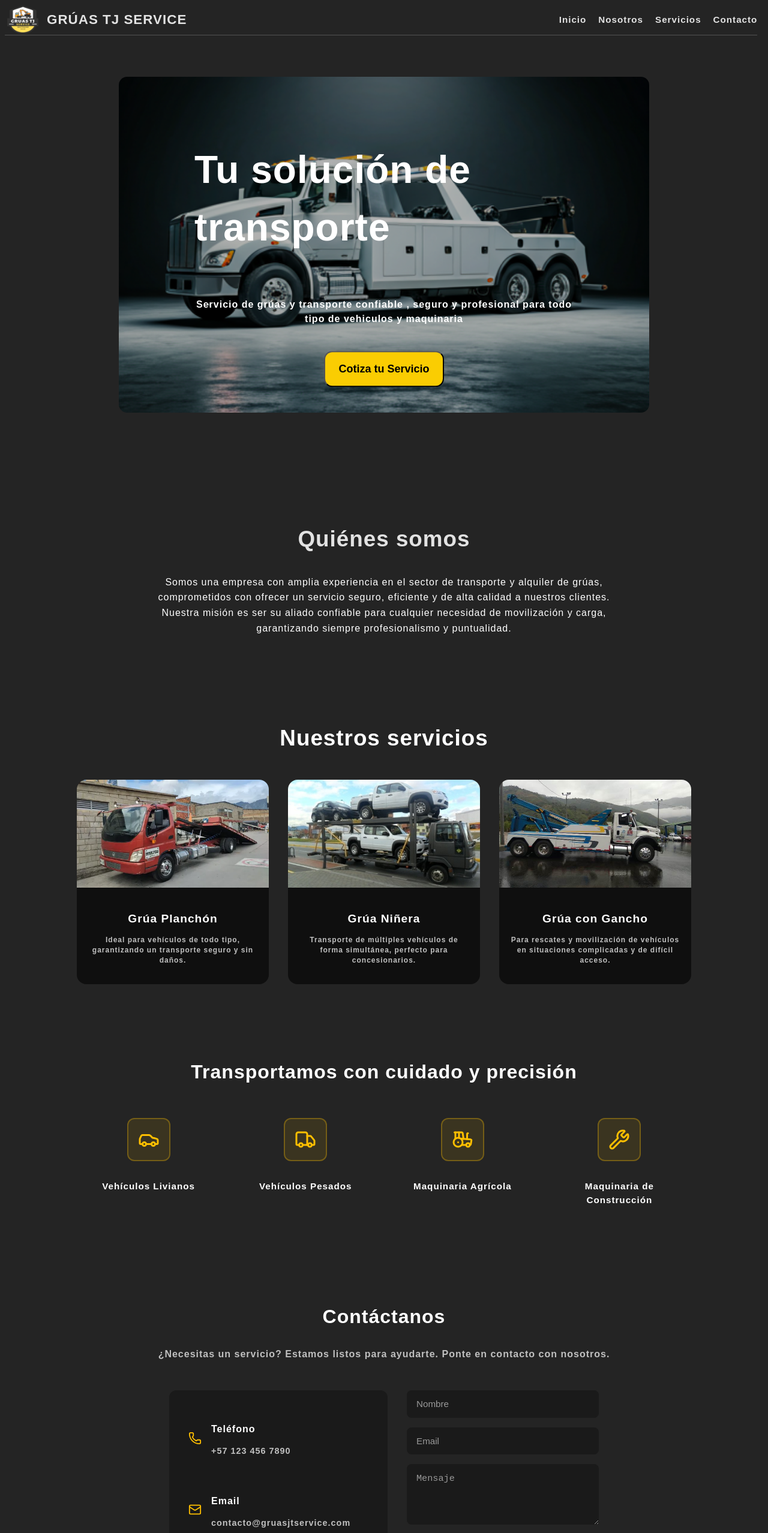
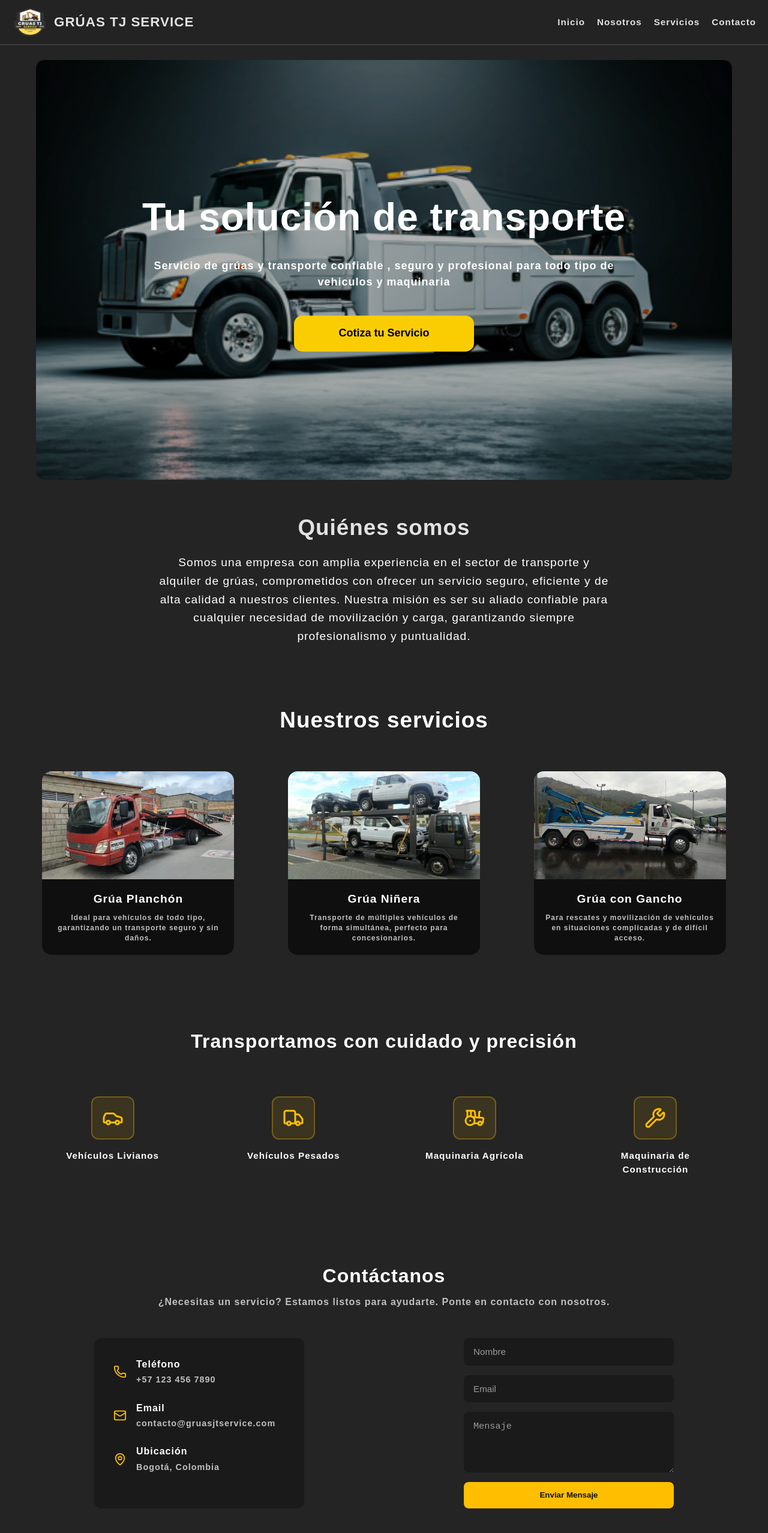
Before and after one commit to Virtual-Codex-Tech/Landing_gruas_tj, a React (Vite) app in the folder gruas-tj-landing/: page / in a window 1280 px wide. Shown: the top 2556 px of the page at 60% size. Built offline with nearby package versions, Linux system fonts and the light colour scheme.

Commit message:
DAC-6: Responsive

```diff
--- a/gruas-tj-landing/src/App.css
+++ b/gruas-tj-landing/src/App.css
@@ -2,12 +2,36 @@
   font-family: 'Montserrat', sans-serif;
   font-weight: 800;
   letter-spacing: 1px;
+  font-size: 16px;
+}
+
+* {
+  box-sizing: border-box;
+  margin: 0;
+  padding: 0;
+}
+
+body {
+  overflow-x: hidden;
 }
 
 .inicio{
   display: flex;
   justify-content: center;
   align-items: center;
-  height: 100vh; /* Altura completa de la ventana */
+  min-height: 100vh;
   width: 100%;
+  padding: clamp(10px, 2vw, 20px);
 }
+
+@media (max-width: 768px) {
+  :root {
+    font-size: 14px;
+  }
+}
+
+@media (max-width: 480px) {
+  :root {
+    font-size: 12px;
+  }
+}
--- a/gruas-tj-landing/src/components/Navbar.jsx
+++ b/gruas-tj-landing/src/components/Navbar.jsx
@@ -1,19 +1,38 @@
-import React from 'react';
+import React, { useState } from 'react';
 import './../style/Navbar.css';
 import logo from '../assets/logo.png'
 
 export default function Navbar() {
+    const [isMenuOpen, setIsMenuOpen] = useState(false);
+
+    const toggleMenu = () => {
+        setIsMenuOpen(!isMenuOpen);
+    };
+
+    const closeMenu = () => {
+        setIsMenuOpen(false);
+    };
+
     return (
         <nav>
             <div className="container-logo">
                 <img src={logo} alt="logo" />
                 <h2>GRÚAS TJ SERVICE</h2>
             </div>
-            <div className="container-links">
-                <a href="#">Inicio</a>
-                <a href="#somos">Nosotros</a>
-                <a href="#servicios">Servicios</a>
-                <a href="#contacto">Contacto</a>
+
+            <button className="menu-toggle" onClick={toggleMenu} aria-label="Toggle menu">
+                <div className={`hamburger ${isMenuOpen ? 'active' : ''}`}>
+                    <span></span>
+                    <span></span>
+                    <span></span>
+                </div>
+            </button>
+
+            <div className={`container-links ${isMenuOpen ? 'active' : ''}`}>
+                <a href="#" onClick={closeMenu}>Inicio</a>
+                <a href="#somos" onClick={closeMenu}>Nosotros</a>
+                <a href="#servicios" onClick={closeMenu}>Servicios</a>
+                <a href="#contacto" onClick={closeMenu}>Contacto</a>
             </div>
         </nav>
     )
--- a/gruas-tj-landing/src/index.css
+++ b/gruas-tj-landing/src/index.css
@@ -2,6 +2,7 @@
   font-family: system-ui, Avenir, Helvetica, Arial, sans-serif;
   line-height: 1.5;
   font-weight: 400;
+  font-size: 16px;
 
   color-scheme: light dark;
   color: rgba(255, 255, 255, 0.87);
@@ -12,3 +13,31 @@
   -webkit-font-smoothing: antialiased;
   -moz-osx-font-smoothing: grayscale;
 }
+
+* {
+  margin: 0;
+  padding: 0;
+  box-sizing: border-box;
+}
+
+html {
+  scroll-behavior: smooth;
+}
+
+body {
+  min-height: 100vh;
+  width: 100%;
+  overflow-x: hidden;
+}
+
+@media (max-width: 768px) {
+  :root {
+    font-size: 14px;
+  }
+}
+
+@media (max-width: 480px) {
+  :root {
+    font-size: 12px;
+  }
+}
--- a/gruas-tj-landing/src/style/Categorias.css
+++ b/gruas-tj-landing/src/style/Categorias.css
@@ -1,20 +1,24 @@
 .categorias-container {
   color: #fff;
   text-align: center;
-  padding: 2rem 2rem;
+  padding: clamp(1.5rem, 4vw, 2.5rem);
+  width: 100%;
+  max-width: 1400px;
+  margin: 0 auto;
 }
 
 .categorias-container h2 {
-  font-size: 2rem;
+  font-size: clamp(1.5rem, 4vw, 2rem);
   font-weight: 700;
-  margin-bottom: 2rem;
+  margin-bottom: clamp(1.5rem, 4vw, 2rem);
 }
 
 .categorias-grid {
-  display: flex;
-  flex-wrap: wrap;
-  justify-content: center;
-  gap: 2.5rem;
+  display: grid;
+  grid-template-columns: repeat(auto-fit, minmax(min(100%, 180px), 1fr));
+  gap: clamp(1rem, 3vw, 2.5rem);
+  width: 100%;
+  padding: 1rem;
 }
 
 /* Tarjeta individual */
@@ -22,9 +26,11 @@
   display: flex;
   flex-direction: column;
   align-items: center;
-  border-radius: 16px;
-  padding: 1.3rem;
-  width: 180px;
+  border-radius: clamp(12px, 2vw, 16px);
+  padding: clamp(1rem, 2vw, 1.3rem);
+  width: 100%;
+  max-width: 220px;
+  margin: 0 auto;
   transition: transform 0.3s ease, box-shadow 0.3s ease, background-color 0.3s ease;
 }
 
--- a/gruas-tj-landing/src/style/Contacto.css
+++ b/gruas-tj-landing/src/style/Contacto.css
@@ -1,73 +1,84 @@
 .contacto-container {
   color: #fff;
-  padding: 4rem 2rem;
+  padding: clamp(2rem, 6vw, 4rem) clamp(1rem, 4vw, 2rem);
   text-align: center;
+  width: 100%;
+  max-width: 1400px;
+  margin: 0 auto;
 }
 
 .contacto-container h2 {
-  font-size: 2rem;
+  font-size: clamp(1.5rem, 4vw, 2rem);
   font-weight: 700;
 }
 
 .contacto-subtitle {
   color: #c0c0c0;
-  margin-top: 0.5rem;
-  margin-bottom: 3rem;
+  margin-top: clamp(0.3rem, 1vw, 0.5rem);
+  margin-bottom: clamp(2rem, 5vw, 3rem);
+  font-size: clamp(0.9rem, 1.5vw, 1rem);
 }
 
 /* Layout general */
 .contacto-content {
-  display: flex;
-  flex-wrap: wrap;
-  justify-content: center;
-  gap: 2rem;
+  display: grid;
+  grid-template-columns: repeat(auto-fit, minmax(min(100%, 300px), 1fr));
+  gap: clamp(1.5rem, 3vw, 2rem);
+  width: 100%;
+  max-width: 1200px;
+  margin: 0 auto;
 }
 
 /* Caja de información */
 .contacto-info {
   background-color: #1a1a1a;
-  border-radius: 12px;
-  padding: 2rem;
-  width: 300px;
+  border-radius: clamp(8px, 2vw, 12px);
+  padding: clamp(1.5rem, 3vw, 2rem);
+  width: 100%;
+  max-width: 350px;
+  margin: 0 auto;
   text-align: left;
 }
 
 .info-item {
   display: flex;
   align-items: center;
-  gap: 1rem;
-  margin-bottom: 1.5rem;
+  gap: clamp(0.5rem, 2vw, 1rem);
+  margin-bottom: clamp(1rem, 2vw, 1.5rem);
   color: #ffbf00;
 }
 
 .info-item h4 {
   color: #fff;
-  font-size: 1rem;
-  margin-bottom: 0.2rem;
+  font-size: clamp(0.9rem, 1.5vw, 1rem);
+  margin-bottom: clamp(0.1rem, 0.5vw, 0.2rem);
 }
 
 .info-item p {
   color: #c0c0c0;
-  font-size: 0.9rem;
+  font-size: clamp(0.8rem, 1.5vw, 0.9rem);
 }
 
 /* Formulario */
 .contacto-form {
   display: flex;
   flex-direction: column;
-  gap: 1rem;
-  width: 320px;
+  gap: clamp(0.8rem, 1.5vw, 1rem);
+  width: 100%;
+  max-width: 350px;
+  margin: 0 auto;
 }
 
 .contacto-form input,
 .contacto-form textarea {
   background-color: #1a1a1a;
   border: none;
-  border-radius: 8px;
-  padding: 0.9rem 1rem;
+  border-radius: clamp(6px, 1.5vw, 8px);
+  padding: clamp(0.7rem, 1.5vw, 0.9rem) clamp(0.8rem, 1.5vw, 1rem);
   color: #fff;
-  font-size: 0.95rem;
+  font-size: clamp(0.85rem, 1.5vw, 0.95rem);
   outline: none;
+  width: 100%;
 }
 
 .contacto-form input::placeholder,
--- a/gruas-tj-landing/src/style/Footer.css
+++ b/gruas-tj-landing/src/style/Footer.css
@@ -3,34 +3,40 @@
   display: flex;
   justify-content: space-between;
   align-items: center;
-  padding: 1rem 3rem;
-  font-size: 0.9rem;
+  padding: clamp(1rem, 3vw, 1.5rem) clamp(1rem, 5vw, 3rem);
+  font-size: clamp(0.8rem, 1.5vw, 0.9rem);
   border-top: rgb(82, 82, 82) 1px solid;
   flex-wrap: wrap;
+  width: 100%;
+  max-width: 1400px;
+  margin: 0 auto;
 }
 
-img {
-    width: 60px;
-    height: 50px;
+.footer img {
+  width: clamp(40px, 5vw, 60px);
+  height: clamp(35px, 5vw, 50px);
+  object-fit: contain;
 }
+
 /* Logo + texto */
 .footer-left {
   display: flex;
   align-items: center;
-  gap: 0.5rem;
+  gap: clamp(0.3rem, 1vw, 0.5rem);
   font-weight: 700;
   color: #fff;
 }
 
 .footer-icon {
   color: #ffbf00;
+  font-size: clamp(1rem, 2vw, 1.2rem);
 }
 
 /* Contacto */
 .footer-right {
   display: flex;
   align-items: center;
-  gap: 2rem;
+  gap: clamp(1rem, 3vw, 2rem);
   font-weight: 400;
 }
 
--- a/gruas-tj-landing/src/style/Navbar.css
+++ b/gruas-tj-landing/src/style/Navbar.css
@@ -1,37 +1,122 @@
 .container-logo {
     display: flex;
     align-items: center;
-    gap: 10px;
+    gap: clamp(5px, 1vw, 10px);
 }
 
 .container-logo img {
-    width: 60px;
-    height: 50px;
+    width: clamp(40px, 5vw, 60px);
+    height: clamp(35px, 5vw, 50px);
 }
 
 .container-logo h2 {
     margin: 0;
-    font-size: 1.4em;
+    font-size: clamp(1em, 2vw, 1.4em);
     font-weight: 650;
+    white-space: nowrap;
+}
+
+.container-logo h2:hover {
+    color: #f2ad0d;
 }
 
 nav {
     position: fixed;
     display: flex;
-    width: 98%;
+    width: 100%;
+    padding: clamp(8px, 1.5vh, 15px) clamp(10px, 2vw, 20px);
     justify-content: space-between;
     align-items: center;
     border-bottom: rgb(82, 82, 82) 1px solid;
+    z-index: 1000;
+    background-color: rgba(36, 36, 36, 0.95);
+    backdrop-filter: blur(5px);
+}
+
+.container-links {
+    display: flex;
+    gap: clamp(10px, 2vw, 20px);
 }
 
 .container-links a {
-    margin-left: 20px;
     text-decoration: none;
     color: inherit;
     font-weight: bold;
-    font-size: 0.95em;
+    font-size: clamp(0.8em, 1.5vw, 0.95em);
+    white-space: nowrap;
+    transition: color 0.3s ease;
 }
 
 .container-links a:hover {
     color: #f2ad0d;
 }
+
+/* Menú hamburguesa */
+.menu-toggle {
+    display: none;
+    background: none;
+    border: none;
+    cursor: pointer;
+    padding: 0;
+    z-index: 1001;
+}
+
+.hamburger {
+    width: 30px;
+    height: 20px;
+    position: relative;
+    display: flex;
+    flex-direction: column;
+    justify-content: space-between;
+}
+
+.hamburger span {
+    display: block;
+    width: 100%;
+    height: 2px;
+    background-color: white;
+    transition: all 0.3s ease-in-out;
+}
+
+.hamburger.active span:nth-child(1) {
+    transform: translateY(9px) rotate(45deg);
+}
+
+.hamburger.active span:nth-child(2) {
+    opacity: 0;
+}
+
+.hamburger.active span:nth-child(3) {
+    transform: translateY(-9px) rotate(-45deg);
+}
+
+@media (max-width: 768px) {
+    .menu-toggle {
+        display: block;
+    }
+
+    .container-links {
+        display: flex;
+        flex-direction: column;
+        position: fixed;
+        top: 0;
+        right: -100%;
+        width: 70%;
+        max-width: 300px;
+        height: 100vh;
+        background-color: rgba(36, 36, 36, 0.98);
+        backdrop-filter: blur(10px);
+        padding: 80px 20px 20px;
+        transition: right 0.3s ease-in-out;
+        gap: 20px;
+    }
+
+    .container-links.active {
+        right: 0;
+    }
+
+    .container-links a {
+        font-size: 1.1em;
+        padding: 10px 0;
+    }
+}
--- a/gruas-tj-landing/src/style/Servicios.css
+++ b/gruas-tj-landing/src/style/Servicios.css
@@ -3,29 +3,35 @@
   flex-direction: column;
   align-items: center;
   text-align: center;
-  gap: 2rem;
-  padding: 4rem 1rem;
+  gap: clamp(1.5rem, 4vw, 2rem);
+  padding: clamp(2rem, 6vw, 4rem) clamp(1rem, 2vw, 2rem);
   color: #fff;
+  width: 100%;
+  max-width: 1400px;
+  margin: 0 auto;
 }
 
 .container-services h2 {
-  font-size: 2.3rem;
+  font-size: clamp(1.8rem, 5vw, 2.3rem);
   font-weight: 700;
-  margin-bottom: 10px;
+  margin-bottom: clamp(5px, 2vw, 10px);
 }
 
 .cards-wrapper {
-  display: flex;
-  flex-wrap: wrap;
-  justify-content: center;
-  gap: 2rem;
+  display: grid;
+  grid-template-columns: repeat(auto-fit, minmax(min(100%, 300px), 1fr));
+  gap: clamp(1rem, 3vw, 2rem);
+  width: 100%;
+  padding: 1rem;
 }
 
 .container-card {
-  border-radius: 16px;
+  border-radius: clamp(12px, 2vw, 16px);
   overflow: hidden;
   background-color: #0f0f0f;
-  width: 300px;
+  width: 100%;
+  max-width: 350px;
+  margin: 0 auto;
   transition: transform 0.3s ease, box-shadow 0.3s ease;
   display: flex;
   flex-direction: column;
@@ -39,23 +45,23 @@
 
 .container-card-image img {
   width: 100%;
-  height: 180px;
+  height: clamp(160px, 30vw, 180px);
   object-fit: cover;
   display: block;
 }
 
 .container-card-text {
-  padding: 1.2rem;
+  padding: clamp(1rem, 2vw, 1.2rem);
 }
 
 .container-card-text h3 {
-  font-size: 1.2rem;
+  font-size: clamp(1rem, 2vw, 1.2rem);
   font-weight: 600;
-  margin-bottom: 0.5rem;
+  margin-bottom: clamp(0.3rem, 1vw, 0.5rem);
 }
 
 .container-card-text p {
-  font-size: 0.75rem;
+  font-size: clamp(0.7rem, 1.5vw, 0.75rem);
   color: #c0c0c0;
   line-height: 1.4;
 }
--- a/gruas-tj-landing/src/style/Somos.css
+++ b/gruas-tj-landing/src/style/Somos.css
@@ -2,17 +2,29 @@
   display: flex;
   flex-direction: column;
   align-items: center;
-  padding: 2rem;
+  padding: clamp(1rem, 4vw, 2rem);
+  width: 100%;
+  max-width: 1200px;
+  margin: 0 auto;
 }
 
 .somos-container h2 {
-  font-size: 2.3rem;
-  margin-bottom: 1rem;
+  font-size: clamp(1.8rem, 4vw, 2.3rem);
+  margin-bottom: clamp(0.8rem, 2vw, 1rem);
+  text-align: center;
 }
 
 .somos-container p {
-  max-width: 800px;
-  font-weight:normal;
+  max-width: min(800px, 90%);
+  font-weight: normal;
   line-height: 1.6;
   text-align: center;
+  font-size: clamp(1rem, 1.5vw, 1.2rem);
+  padding: 0 clamp(10px, 2vw, 20px);
 }
+
+@media (max-width: 480px) {
+  .somos-container {
+    padding: 1rem;
+  }
+}
--- a/gruas-tj-landing/src/style/banner.css
+++ b/gruas-tj-landing/src/style/banner.css
@@ -2,6 +2,7 @@
     display: flex;
     justify-content: center;
     width: 100%;
+    padding-top: 80px; /* Espacio para el navbar */
 }
 
 .image-container {
@@ -10,6 +11,9 @@
     position: relative;
     align-items: center;
     width: 100%;
+    max-width: 1200px; /* Limitar el ancho máximo */
+    margin: 0 auto;
+    padding: 0 20px; /* Padding en los lados */
 }
 
 .img{
@@ -17,10 +21,11 @@
     justify-content: center;
     position: relative;
     border-radius: 14px;
-    width: 70%;
-    height: 70vh;
+    width: 100%;
+    height: calc(100vh - 100px); /* Altura adaptativa */
+    max-height: 800px; /* Altura máxima */
     object-fit: cover;
-        filter: brightness(0.7); /* 0.7 = 70% de brillo, 0.5 = 50%, etc. */
+    filter: brightness(0.7);
 }
 
 .button-overlay {
@@ -29,31 +34,44 @@
     align-items: center;
     justify-content: center;
     flex-direction: column;
-    top: 51%;
+    top: 50%;
     left: 50%;
     transform: translate(-50%, -50%);
     z-index: 10;
+    width: 90%;
+    max-width: 1200px;
+    padding: 0 20px;
 }
 
 .button-overlay button {
-    font-size: 18px;
+    font-size: clamp(16px, 2vw, 18px);
     min-width: 200px;
     height: 60px;
 }
+
 .text-container{
     flex-direction: column;
     display: flex;
     justify-content: center;
+    width: 100%;
 }
+
 .text-principal{
     color: white;
-    font-size: 4em;
+    font-size: clamp(2em, 5vw, 4em);
     font-weight: bold;
+    text-align: center;
+    margin-bottom: 20px;
 }
+
 .button{
     margin-top: 4%;
 }
+
 p{
     color: white;
     text-align: center;
+    font-size: clamp(16px, 2vw, 18px);
+    max-width: 800px;
+    margin: 0 auto;
 }
--- a/gruas-tj-landing/src/style/buttons.css
+++ b/gruas-tj-landing/src/style/buttons.css
@@ -1,11 +1,26 @@
 
 
-.button{
+.button {
     font-weight: bold;
-    font-size:  1.2em;
-    border-radius: 14px;
-    width: 30%;
-    height: 6vh;
+    font-size: clamp(1em, 2vw, 1.2em);
+    border-radius: clamp(8px, 2vw, 14px);
+    width: clamp(200px, 30%, 300px);
+    height: clamp(40px, 6vh, 60px);
     color: black;
     background-color: #facd02;
+    border: none;
+    cursor: pointer;
+    transition: all 0.3s ease;
 }
+
+.button:hover {
+    transform: scale(1.05);
+    background-color: #f2ad0d;
+}
+
+@media (max-width: 480px) {
+    .button {
+        width: 90%;
+        max-width: 250px;
+    }
+}
```
